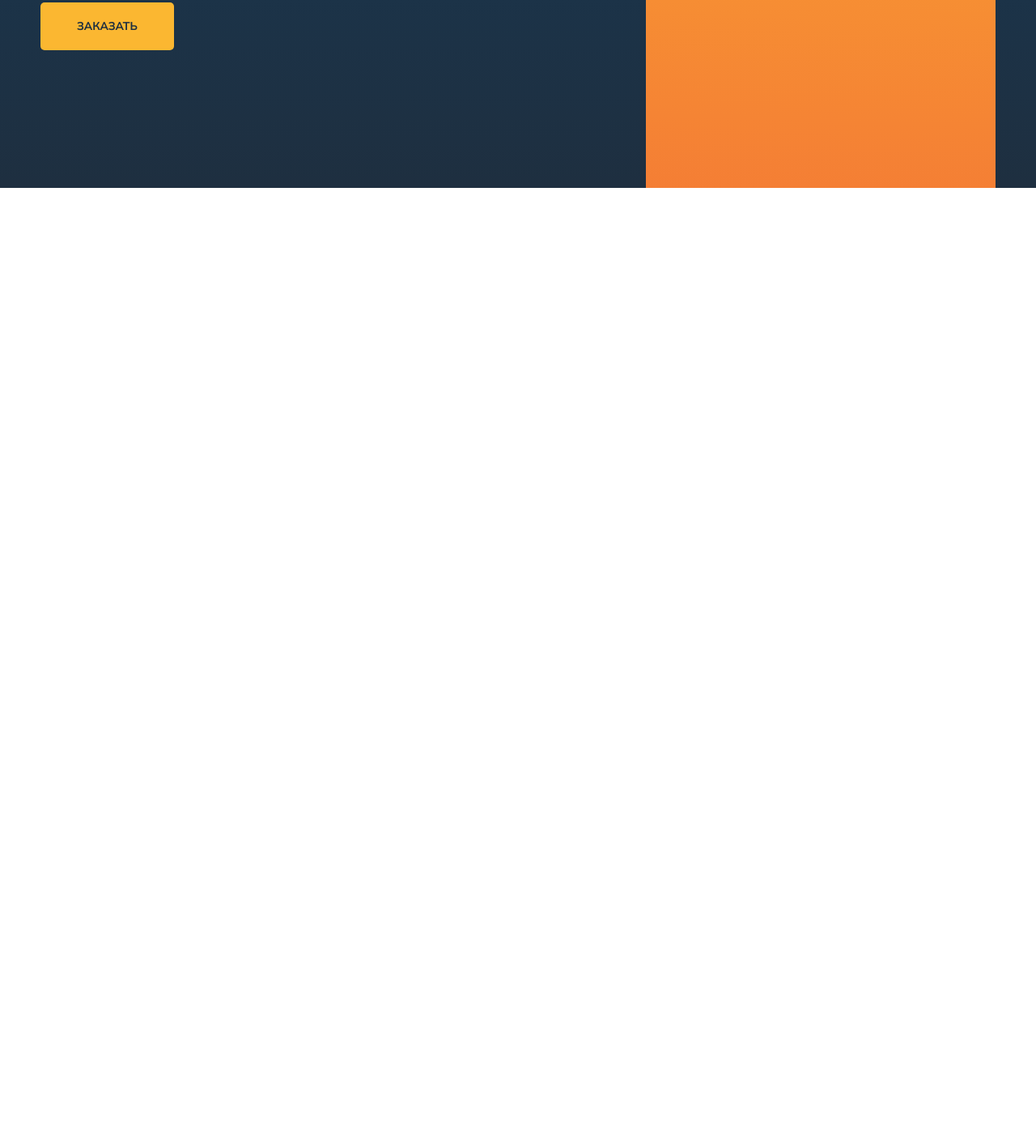
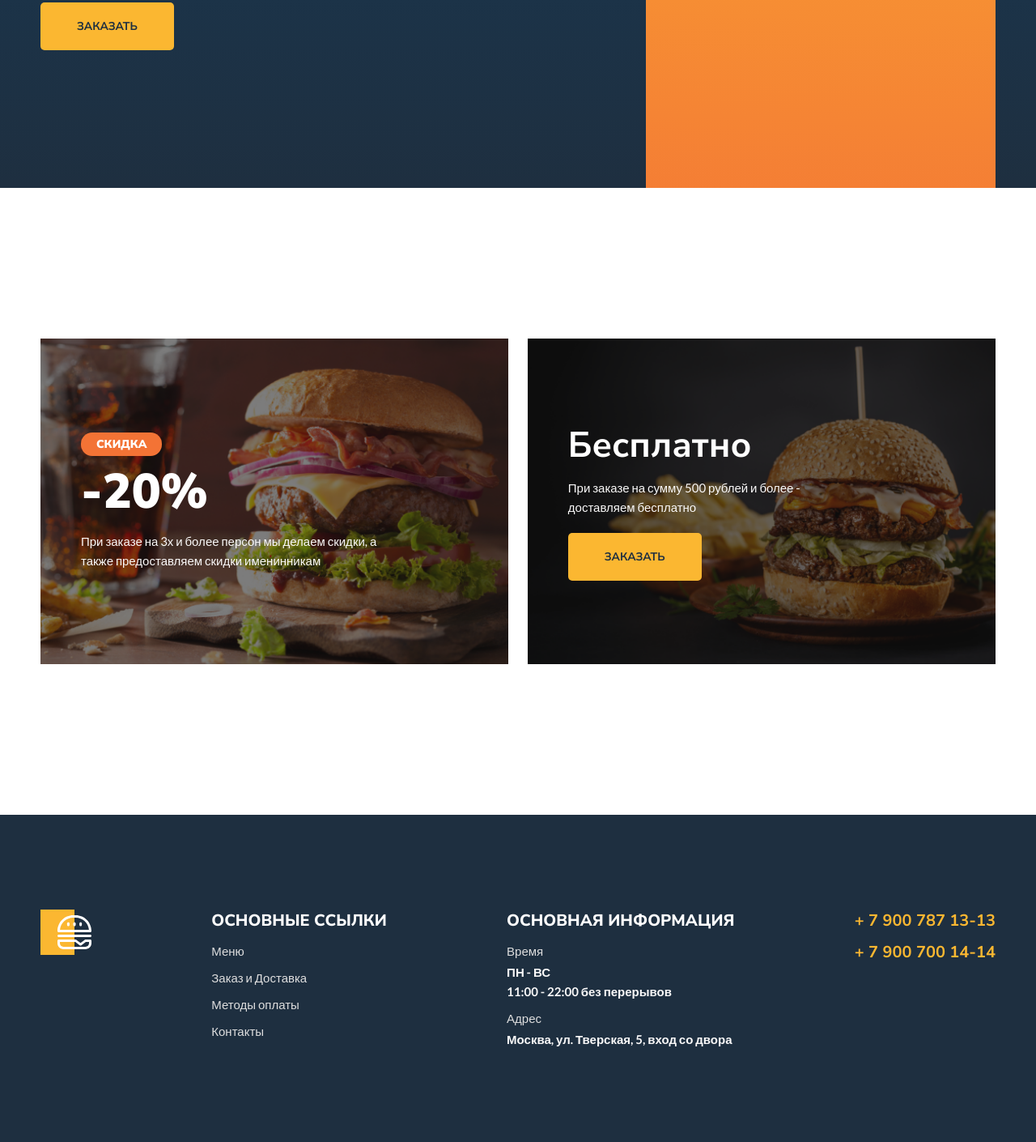
Before and after one commit to Vasya050/Burger, a plain HTML site: page index.html in a window 1280 px wide. Shown: the part 630-2040 px from the top of the page at 81% size. Before the commit the page ends 862 px from the top, so only its background shows below. Drawn offline with Linux system fonts and the light colour scheme.

Commit message:
Update index.html

```diff
--- a/index.html
+++ b/index.html
@@ -1,5 +1,5 @@
 <!DOCTYPE html>
-<html lang="ru">
+<html lang="en">
 <head>
     <meta charset="UTF-8">
     <meta http-equiv="X-UA-Compatible" content="IE=edge">
@@ -7,7 +7,7 @@
     <title>Burgers</title>
     <link rel="preconnect" href="https://fonts.googleapis.com">
     <link rel="preconnect" href="https://fonts.gstatic.com" crossorigin>
-    <link href="https://fonts.googleapis.com/css2?family=Lato&family=Nunito+Sans:wght@700;800&display=swap" rel="stylesheet">
+    <link href="https://fonts.googleapis.com/css2?family=Lato:wght@400;700&family=Nunito+Sans:wght@700;800;900&display=swap" rel="stylesheet">
     <link rel="stylesheet" href="style/main.css">
 </head>
 <body>
@@ -29,5 +29,55 @@
             </div>
         </div>
     </div>
+    <div class="promo">
+        <div class="container">
+            <div class="promo-left">
+                <p class="sale">скидка</p>
+                <p class="cost">-20%</p>
+                <p class="description">При заказе на 3х и более персон мы делаем скидки, а также предоставляем скидки именинникам</p>
+            </div>
+            <div class="promo-right">
+                <p class="free">Бесплатно</p>
+                <p class="description">При заказе на сумму 500 рублей и более - доставляем бесплатно</p>
+                <a href="#">заказать</a>
+            </div>
+        </div>
+    </div>
+    <div class="footer">
+        <div class="container">
+            <div class="item">
+                <img class="logo" src="img/Logo.svg" alt="logo">
+            </div>
+            <div class="item">
+                <h2>основные ссылки</h2>
+                <ul>
+                    <li><a href="">Меню</a></li>
+                    <li><a href="">Заказ и Доставка</a></li>
+                    <li><a href="">Методы оплаты</a></li>
+                    <li><a href="">Контакты</a></li>
+                </ul>
+            </div>
+            <div class="item">
+                <h2>основная информация</h2>
+                <ul>
+                    <li>
+                        <span>Время</span>
+                        ПН - ВС<br>
+                        11:00 - 22:00 без перерывов
+                    </li>
+                    <li>
+                        <span>Адрес</span>
+                        Москва, ул. Тверская, 5, вход со двора
+                    </li>
+                </ul>
+            </div>
+            <div class="tel">
+                <ul>
+                    <li>+ 7 900 787 13-13</li>
+                    <li>+ 7 900 700 14-14</li>
+                </ul>
+            </div>
+        </div>
+    </div>
 </body>
 </html>
```
